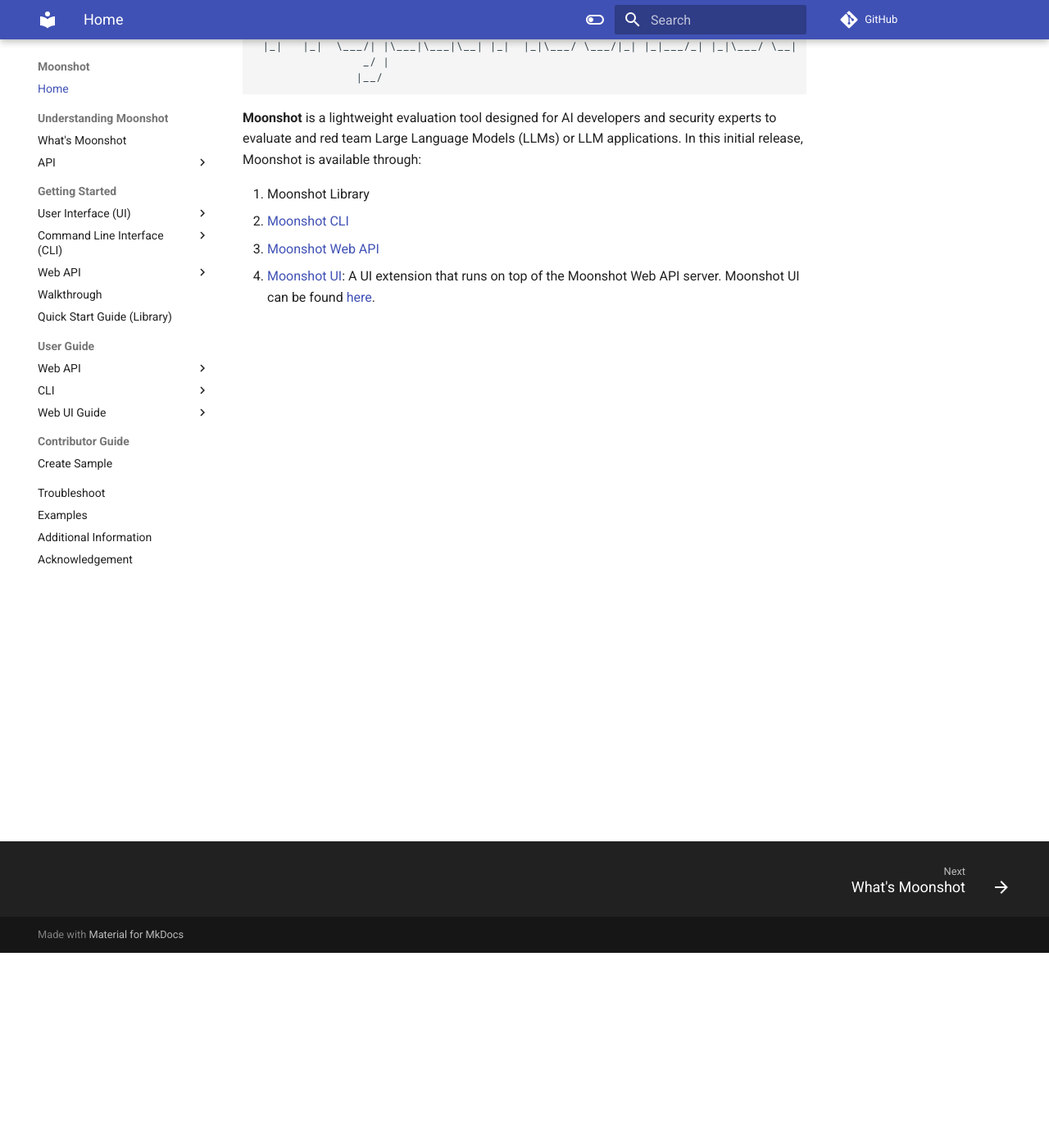
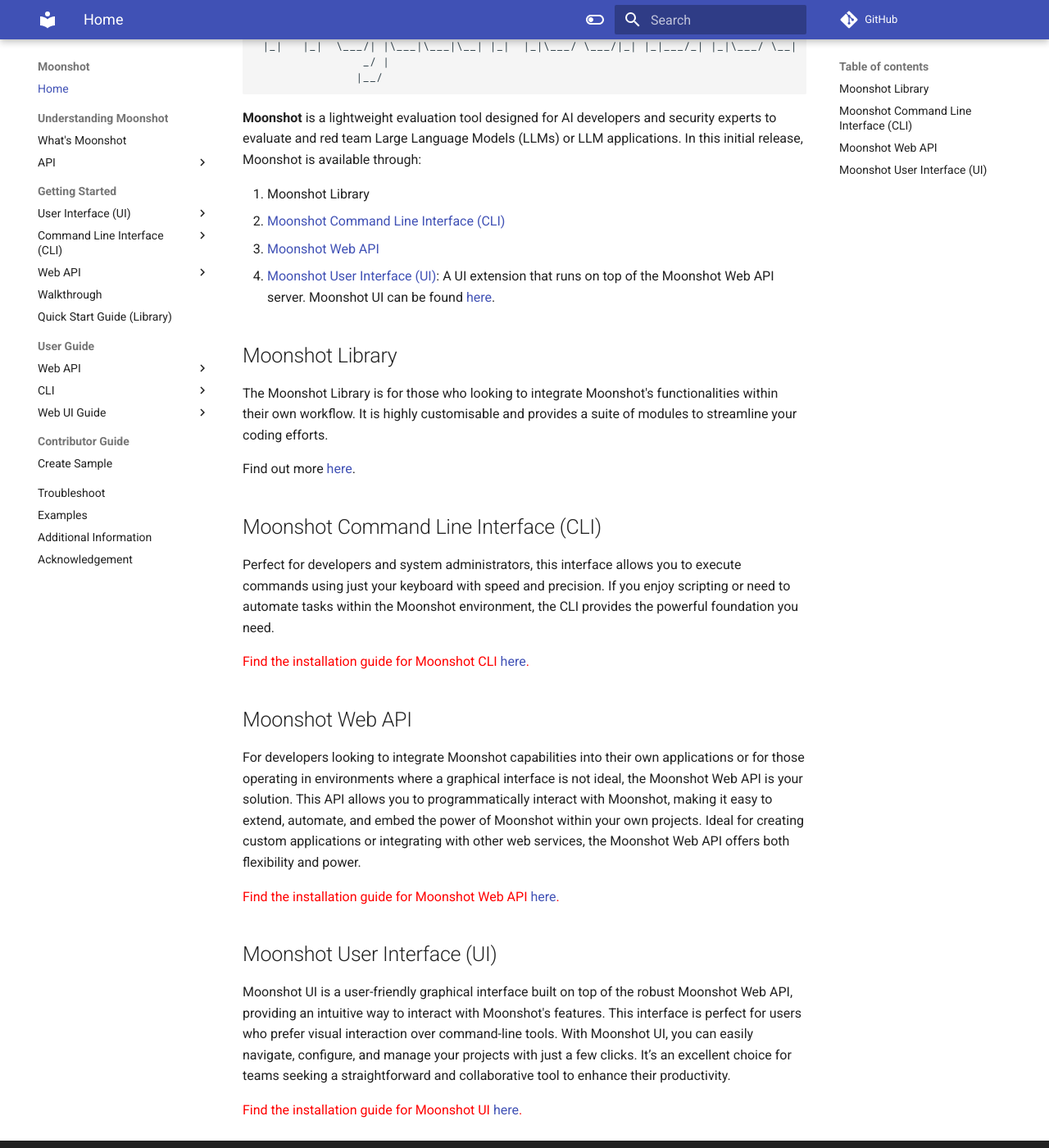
Before and after one commit to aiverify-foundation/moonshot, an MkDocs documentation site: the page built from docs/index.md, in a window 1280 px wide and 1400 px high, scrolled down 238 px. Shown: the whole window at 82% size. Built offline with MkDocs 1.6.1 and Material for MkDocs 9.7.7, drawn with Linux system fonts in a browser that asks for light colours; comment, search, counter and statistics services are not loaded.

Commit message:
Update user profile for each of Moonshot's version

```diff
--- a/docs/index.md
+++ b/docs/index.md
@@ -15,6 +15,27 @@
 **Moonshot** is a lightweight evaluation tool designed for AI developers and security experts to evaluate and red team Large Language Models (LLMs) or LLM applications. In this initial release, Moonshot is available through:
 
 1. Moonshot Library
-2. [Moonshot CLI](./getting_started/installation_cli.md)
+2. [Moonshot Command Line Interface (CLI)](./getting_started/installation_cli.md)
 3. [Moonshot Web API](./getting_started/installation_web_api.md)
-4. [Moonshot UI](./getting_started/installation_ui.md): A UI extension that runs on top of the Moonshot Web API server. Moonshot UI can be found [here](https://github.com/moonshot-admin/moonshot-ui).
+4. [Moonshot User Interface (UI)](./getting_started/installation_ui.md): A UI extension that runs on top of the Moonshot Web API server. Moonshot UI can be found [here](https://github.com/moonshot-admin/moonshot-ui).
+
+
+## Moonshot Library
+The Moonshot Library is for those who looking to integrate Moonshot's functionalities within their own workflow. It is highly customisable and provides a suite of modules to streamline your coding efforts.
+
+Find out more [here](./getting_started/quick_start_library.md).
+
+## Moonshot Command Line Interface (CLI)
+Perfect for developers and system administrators, this interface allows you to execute commands using just your keyboard with speed and precision. If you enjoy scripting or need to automate tasks within the Moonshot environment, the CLI provides the powerful foundation you need.
+
+<span style="color: red;">Find the installation guide for Moonshot CLI [here](./getting_started/installation_cli.md).</span>
+
+## Moonshot Web API
+For developers looking to integrate Moonshot capabilities into their own applications or for those operating in environments where a graphical interface is not ideal, the Moonshot Web API is your solution. This API allows you to programmatically interact with Moonshot, making it easy to extend, automate, and embed the power of Moonshot within your own projects. Ideal for creating custom applications or integrating with other web services, the Moonshot Web API offers both flexibility and power.
+
+<span style="color: red;">Find the installation guide for Moonshot Web API [here](./getting_started/installation_web_api.md).</span>
+
+## Moonshot User Interface (UI)
+Moonshot UI is a user-friendly graphical interface built on top of the robust Moonshot Web API, providing an intuitive way to interact with Moonshot's features. This interface is perfect for users who prefer visual interaction over command-line tools. With Moonshot UI, you can easily navigate, configure, and manage your projects with just a few clicks. It’s an excellent choice for teams seeking a straightforward and collaborative tool to enhance their productivity.
+
+<span style="color: red;">Find the installation guide for Moonshot UI [here](./getting_started/installation_ui.md).</span>
```
